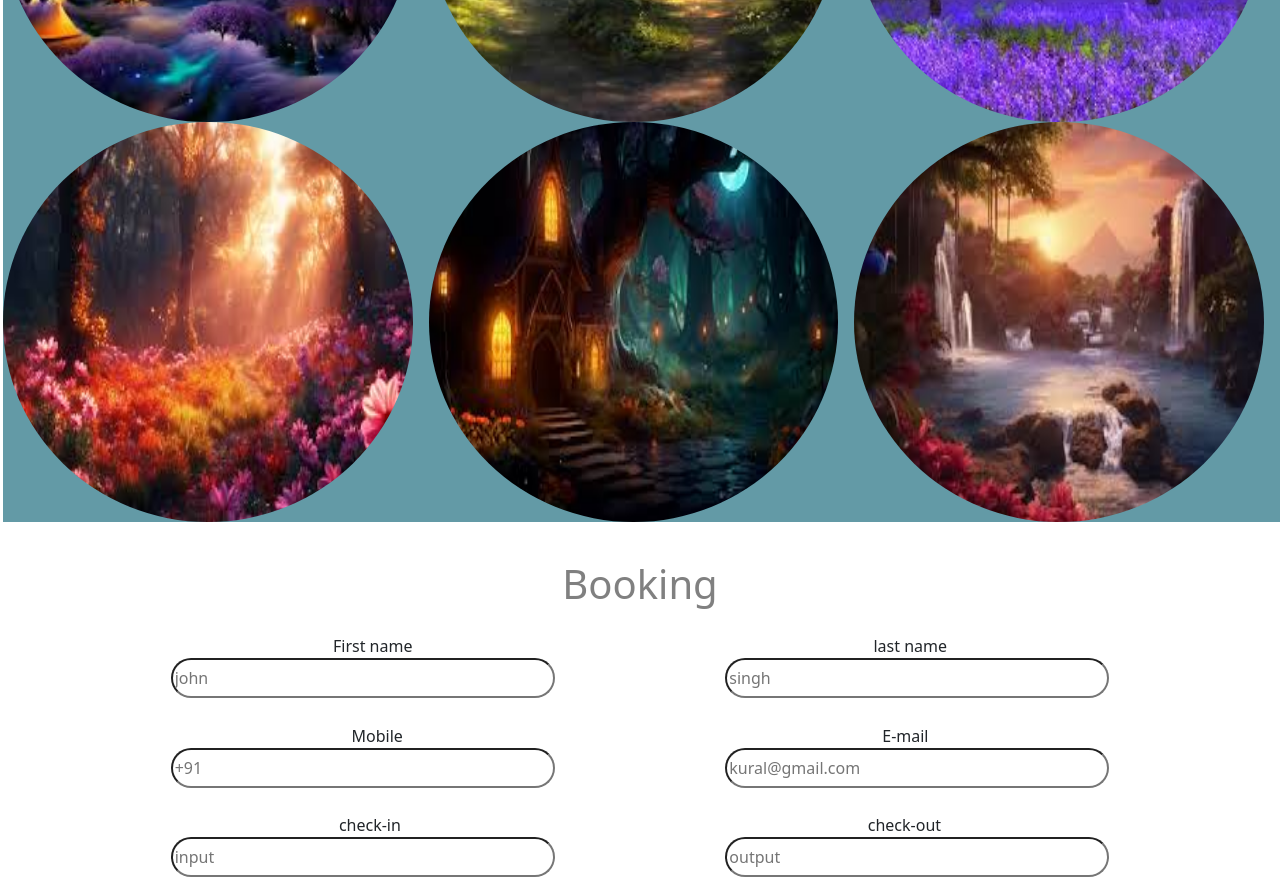
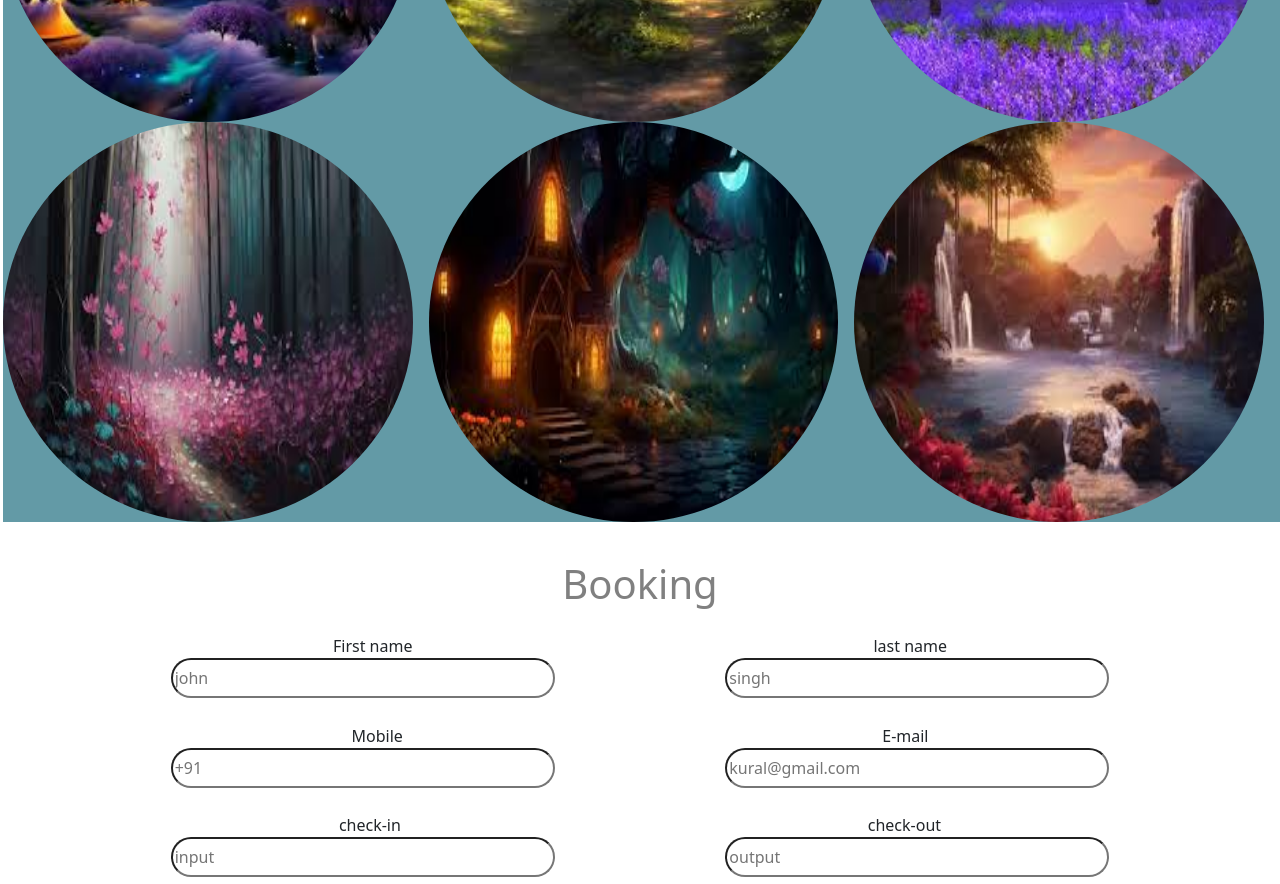
Before and after one commit to Neelimarocky/project-cs-and-html, a plain HTML site: page index.html in a window 1280 px wide. Shown: the part 6000-6884 px from the top of the page. Drawn offline with nearby package versions, Linux system fonts and the light colour scheme.

Commit message:
Add files via upload

```diff
--- a/index.html
+++ b/index.html
@@ -718,7 +718,7 @@ height: 100vh;
          <img src="./three.jpeg" alt="" data-aos="zoom-out" id="rad">
          <img src="./four.jpeg" alt="" data-aos="zoom-in" id="rad">
          <img src="./five.jpeg" alt="" data-aos="zoom-out" id="rad">
-        <img src="/six.jpeg" alt="" data-aos="zoom-in" id="rad">
+        <img src="/one1.jpeg" alt="" data-aos="zoom-in" id="rad">
          <img src="./sev.jpeg" alt=""data-aos="zoom-out" id="rad">
          <img src="./ei.jpeg" alt="" data-aos="zoom-in" id="rad">
      </section>
```
